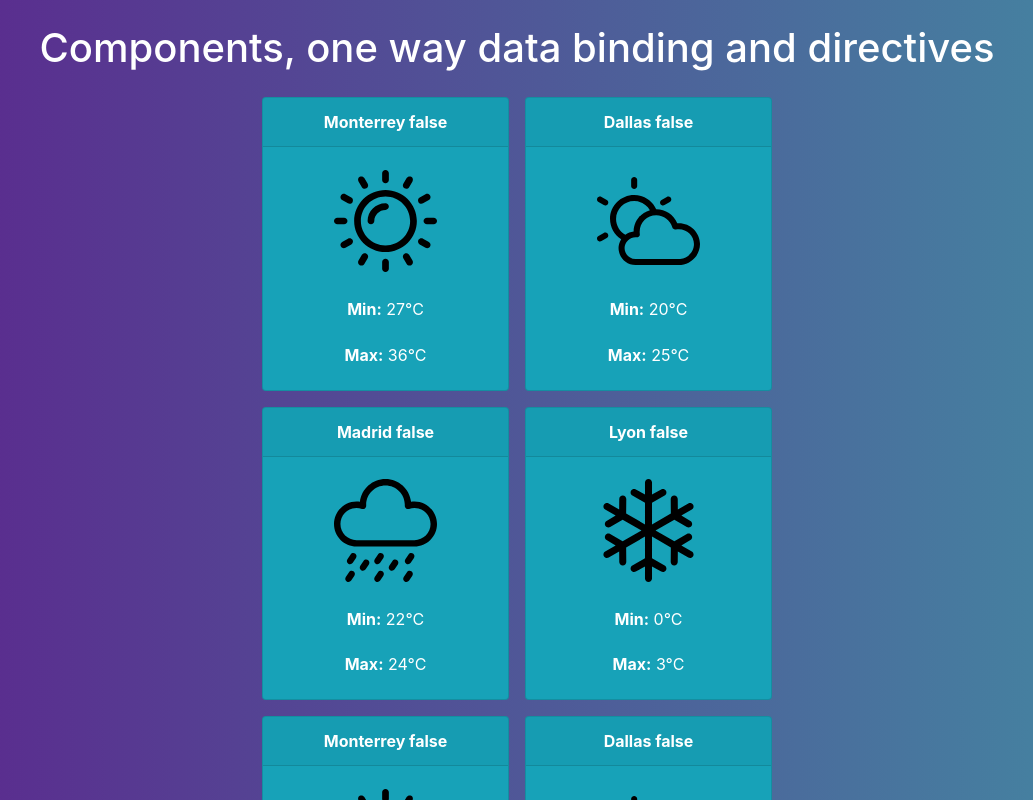
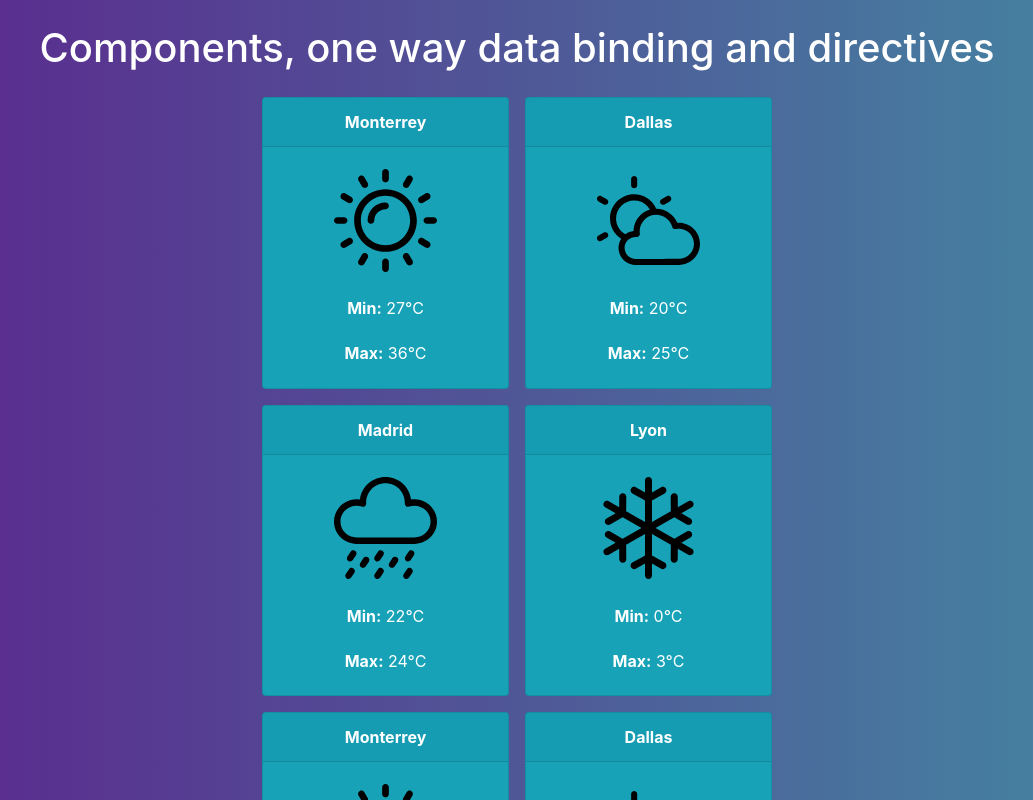
Before and after one commit to raulmar0/angularWeather, an Angular app: page / in a window 1280 px wide. Shown: the top 800 px of the page, without its empty margins (123-1156 px from the left). Built offline with nearby package versions, Linux system fonts and the light colour scheme.

Commit message:
all modals will toggle

```diff
--- a/src/app/app-reveal.directive.ts
+++ b/src/app/app-reveal.directive.ts
@@ -15,7 +15,8 @@ export class RevealDirective {
     }
 
     @HostListener('click') onClick() {
-        this.isClicked = this.isClicked ? false : true
+        this.isClicked = true
+        // this.isClicked = this.isClicked ? false : true
         this.sendMessage()
     }
 
--- a/src/app/locations/locations.component.css
+++ b/src/app/locations/locations.component.css
@@ -3,11 +3,16 @@ section {
     gap: 1rem;
     grid-template-columns: 1fr 1fr;
     max-width: 540px;
+    grid-template-rows: repeat(auto-fit, 291.5px);
 }
 
 .card-body {
     display: grid;
     place-items: center;
+}
+
+.card-container {
+    max-height: 291.5px;
 }
 
 .card-header {
@@ -20,17 +25,13 @@ section {
 }
 
 .card {
-    height: 100%;
+    height: 291.5px;
 }
 
 .show {
     position: absolute;
-    width: minmax();
-    height: 300px;
-    /* top: 50%;
-    left: 50%; */
-    transform: translateX(-50%);
-    transform: translateY(-50%);
+    max-width: 247px;
+    transform: translateY(-105%);
     z-index: 1;
 }
 
--- a/src/app/locations/locations.component.html
+++ b/src/app/locations/locations.component.html
@@ -1,7 +1,7 @@
 <section class="container">
     <div class="card-container" *ngFor='let loc of locations'>
         <div class="card text-white bg-info mb-3" (messageEvent)="receiveMessage($event)" appReveal >
-            <div class="card-header"><strong>{{ loc.city }} {{ message }}</strong></div>
+            <div class="card-header"><strong>{{ loc.city }}</strong></div>
             <div class="card-body">
                 <img src="{{ loc.icon }}" alt="" class="location-icon">
                 <p class="card-text"><strong>Min:</strong> {{ loc.min }}°C</p>
@@ -11,7 +11,7 @@
         <div class="card show" *ngIf='message'>
             <div class="card-header modal-header">
                 <div>{{loc.city}}</div>
-                <div id="Close">Close</div>
+                <div (click)="closeBtn()">Close</div>
             </div>
             <div class="card-body">
                 <h5 class="card-title">Special title treatment</h5>
--- a/src/app/locations/locations.component.ts
+++ b/src/app/locations/locations.component.ts
@@ -1,5 +1,5 @@
 // import { Location } from "@angular/common";
-import { Component } from "@angular/core";
+import { Component, HostListener, ElementRef } from "@angular/core";
 
 interface Locations {
     city: string;
@@ -19,8 +19,19 @@ export class LocationsComponent {
 
     message: boolean = false;
 
+    constructor(private eleRef: ElementRef) {
+    }
+
+    @HostListener('click') onClick() {
+        console.log(this.eleRef.nativeElement.childNodes)
+    }
+
     receiveMessage($event: boolean) {
         this.message = $event
+    }
+
+    closeBtn() {
+        this.message = false
     }
 
     locations: Locations[] = [
```
